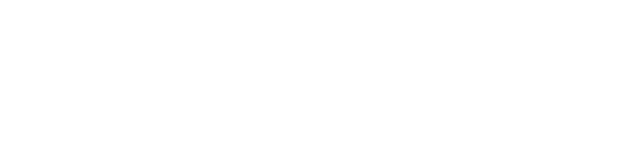
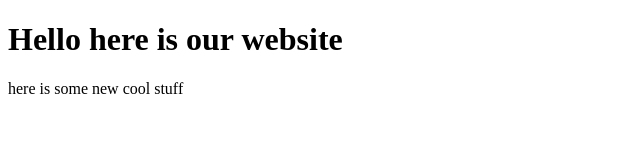
Before and after one commit to dipincloud/dip-test-repo, a plain HTML site: page index.html in a window 1280 px wide. Shown: the whole page, without its empty margins (0-640 px from the left). Drawn offline with Linux system fonts and the light colour scheme.

Commit message:
Update index.html
change the index file

```diff
--- a/index.html
+++ b/index.html
@@ -6,6 +6,7 @@
     <title>Document</title>
 </head>
 <body>
-
+    <h1> Hello here is our website</h1>
+    <p>here is some new cool stuff</p>
 </body>
 </html>
```
